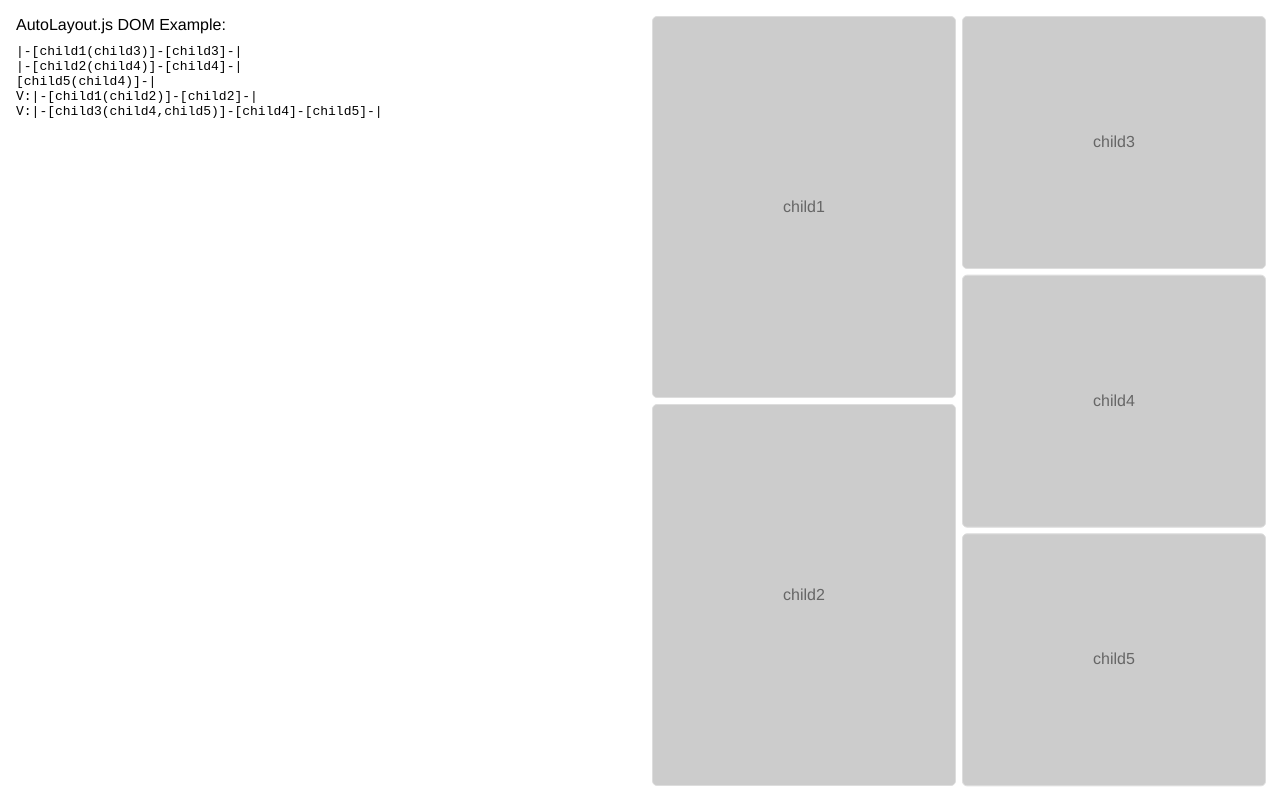
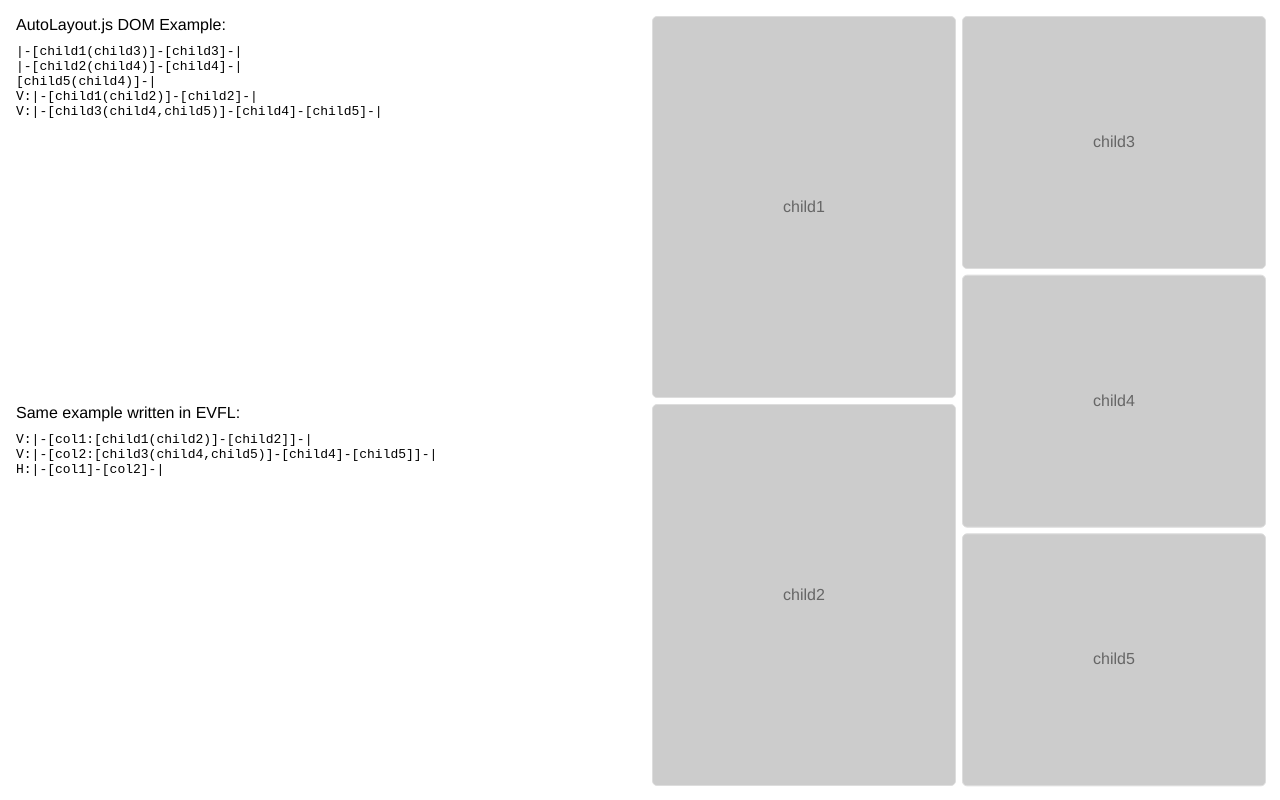
Before and after one commit to IjzerenHein/autolayout.js, a website: page examples/DOM/index.html in a window 1280 px wide. Drawn offline with Linux system fonts and the light colour scheme.

Commit message:
Added EVFL to DOM example

```diff
--- a/examples/DOM/index.html
+++ b/examples/DOM/index.html
@@ -7,13 +7,14 @@
         <meta name="apple-mobile-web-app-capable" content="yes" />
         <meta name="apple-mobile-web-app-status-bar-style" content="black" />
         <link rel="stylesheet" type="text/css" href="styles.css" />
-        <script type="text/javascript" src="https://rawgit.com/slightlyoff/cassowary.js/master/bin/c.js"></script>
         <script type="text/javascript" src="../../dist/autolayout.js"></script>
     </head>
     <body>
         <div id="left">
             <div id="text">AutoLayout.js DOM Example:</div>
             <pre id="vfl"></pre>
+            <div id="text2">Same example written in EVFL:</div>
+            <pre id="evfl"></pre>
         </div>
         <div id="right">
             <div id="child1"><div>child1</div></div>
--- a/examples/DOM/main.js
+++ b/examples/DOM/main.js
@@ -35,17 +35,22 @@ function setAbsoluteSizeAndPosition(elm, left, top, width, height) {
  */
 function autoLayout(parentElm, visualFormat) {
     var view = new AutoLayout.View();
-    view.addConstraints(AutoLayout.VisualFormat.parse(visualFormat));
+    view.addConstraints(AutoLayout.VisualFormat.parse(visualFormat, {extended: true}));
     var elements = {};
     for (var key in view.subViews) {
-        elements[key] = document.getElementById(key);
-        elements[key].className += elements[key].className ? ' abs' : 'abs';
+        var elm = document.getElementById(key);
+        if (elm) {
+            elm.className += elm.className ? ' abs' : 'abs';
+            elements[key] = elm;
+        }
     }
     var updateLayout = function() {
         view.setSize(parentElm ? parentElm.clientWidth : window.innerWidth, parentElm ? parentElm.clientHeight : window.innerHeight);
         for (key in view.subViews) {
             var subView = view.subViews[key];
-            setAbsoluteSizeAndPosition(elements[key], subView.left, subView.top, subView.width, subView.height);
+            if (elements[key]) {
+                setAbsoluteSizeAndPosition(elements[key], subView.left, subView.top, subView.width, subView.height);
+            }
         }
     };
     window.addEventListener('resize', updateLayout);
@@ -59,11 +64,10 @@ autoLayout(undefined, [
     'V:|-[left]-|\nV:|-[right]-|'
 ]);
 
-// left layout
+// left layout (EVFL)
 autoLayout(document.getElementById('left'), [
-    '|-[text]-|',
-    '|-[vfl]-|',
-    'V:|-[text(20)]-[vfl]-|'
+    'V:|-[col:[text(20)]-[vfl(evfl)]-[text2(text)]-[evfl]]-|',
+    '|-[col]-|'
 ]);
 
 // right example layout
@@ -76,3 +80,10 @@ var exampleVFL = [
 ];
 autoLayout(document.getElementById('right'), exampleVFL);
 document.getElementById('vfl').innerHTML = exampleVFL.join('\n');
+
+var exampleEVFL = [
+    'V:|-[col1:[child1(child2)]-[child2]]-|',
+    'V:|-[col2:[child3(child4,child5)]-[child4]-[child5]]-|',
+    'H:|-[col1]-[col2]-|'
+];
+document.getElementById('evfl').innerHTML = exampleEVFL.join('\n');
```
